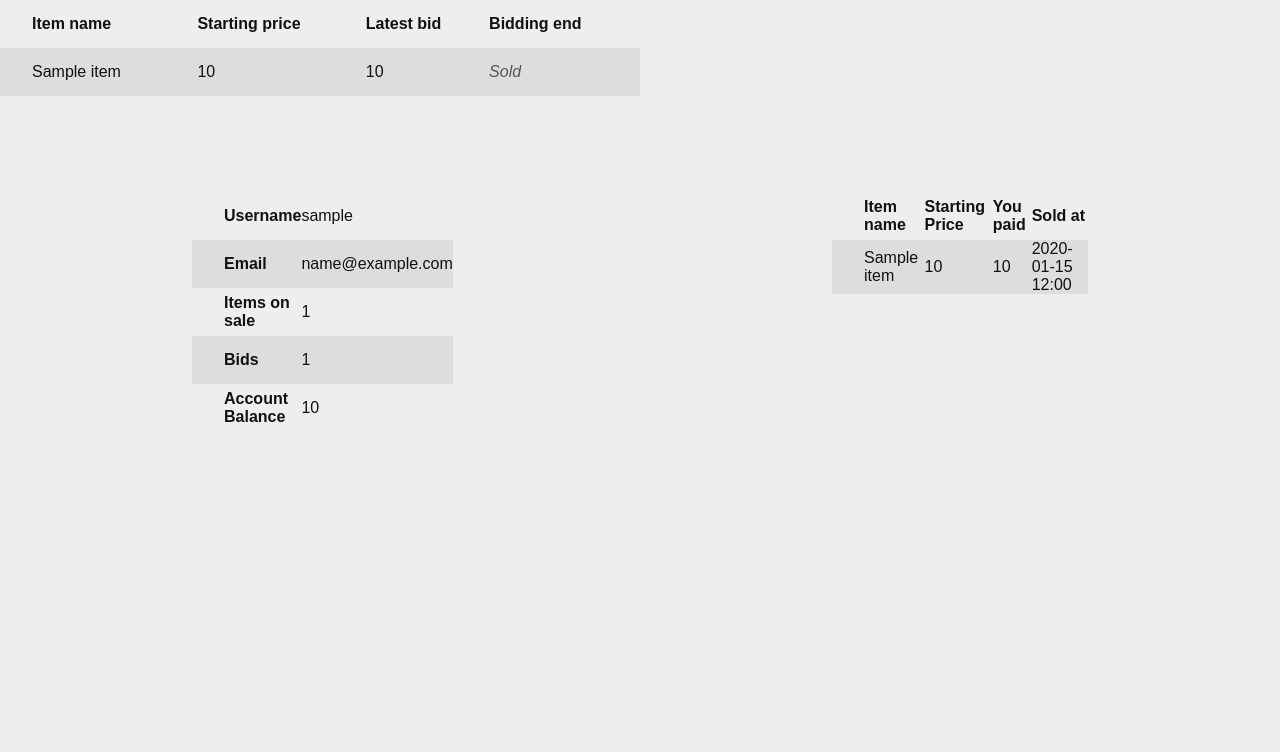
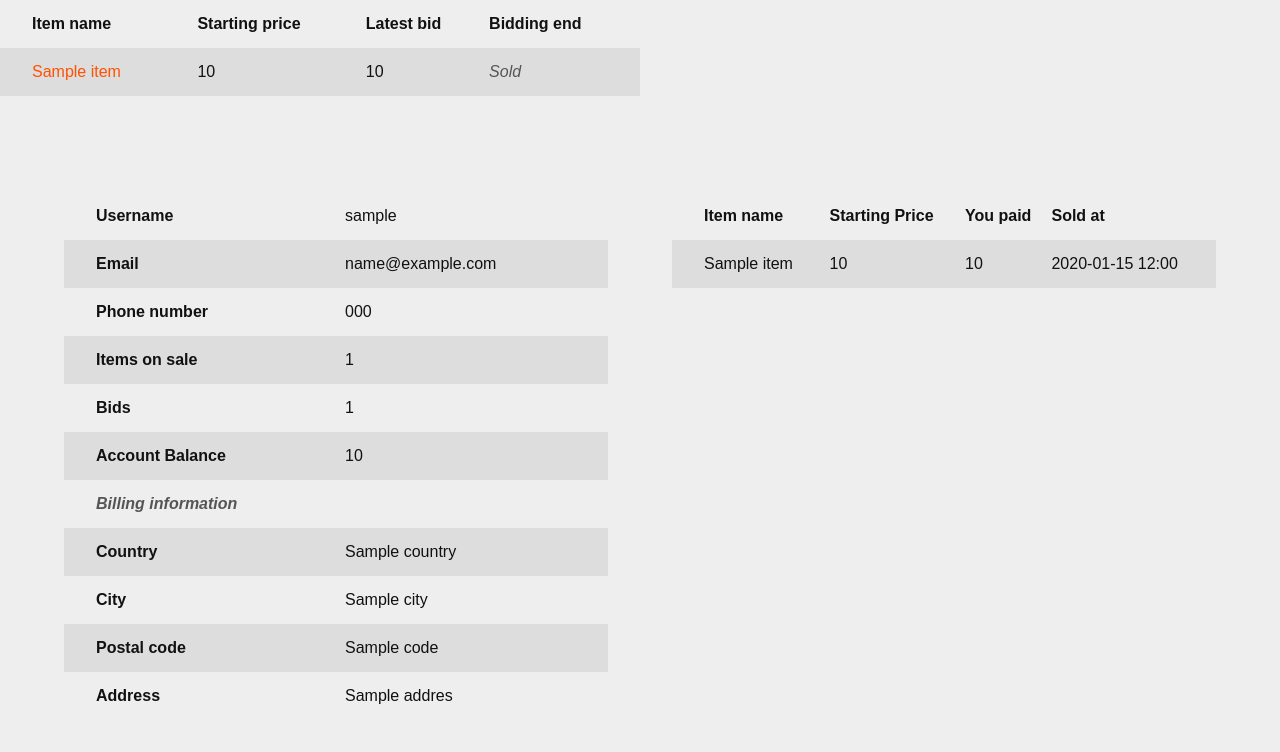
Before and after one commit to laurivaananen/Huutokauppa, a Flask app: page /user/1 in a window 1280 px wide. Shown: the part 48-800 px from the top of the page. Run offline with Flask 2, Linux system fonts and the light colour scheme; a user stored in the database is signed in; tables that the repository leaves empty hold one stand-in row (values such as "Sample post").

Commit message:
Improved user detail view

```diff
--- a/application/auth/views.py
+++ b/application/auth/views.py
@@ -86,7 +86,6 @@ def user_detail(user_id):
         items = account_information.items
         bought_items = account_information.bought_items
 
-
     return render_template("auth/detail.html", account_information=account_information, form=AccountDepositForm(), items=items, bought_items=bought_items)
 
 @login_required
--- a/application/items/tasks.py
+++ b/application/items/tasks.py
@@ -9,13 +9,9 @@ def sell_item(item_id):
     item = Item.query.get(item_id)
 
     highest_bid = item.highest_bid(item_id)
-    print(highest_bid)
     if highest_bid:
         item.sold = True
         bid = Bid.query.get(highest_bid)
-        bid_account = AccountInformation.query.get(bid.account_information_id)
-        print(bid_account)
-        print(item.buyer_account_information_id)
         item.buyer_account_information_id = bid.account_information_id
     else:
         item.hidden = True
--- a/application/static/theme.css
+++ b/application/static/theme.css
@@ -174,14 +174,14 @@ nav a:hover {
 .user-detail {
     grid-row: 3 / 4;
     grid-column: 1 / 2;
-    padding: 6em 30% 0 30%;
+    padding: 6em 5% 0 10%;
     align-self: start;
 }
 
 .user-bought-items {
     grid-row: 3 / 4;
     grid-column: 2 / 3;
-    padding: 6em 30% 0 30%;
+    padding: 6em 10% 0 5%;
     align-self: start;
 }
 
--- a/application/templates/auth/detail.html
+++ b/application/templates/auth/detail.html
@@ -47,6 +47,12 @@
         <th>Email</th>
         <td>{{ account_information.email_address }}</td>
     </tr>
+    {% if current_user.id == account_information.id %}
+    <tr>
+        <th>Phone number</th>
+        <td>{{ account_information.phone_number }}</td>
+    </tr>
+    {% endif %}
     <tr>
         <th>Items on sale</th>
         <td>{{ account_information.items_count(account_information.id) }}</td>
@@ -59,6 +65,25 @@
     <tr>
         <th>Account Balance</th>
         <td>{{ account_information.account_balance }}</td>
+    </tr>
+    <tr>
+        <th colspan="2" class="info-text">Billing information</th>
+    </tr>
+    <tr>
+        <th>Country</th>
+        <td>{{ account_information.country.name }}</td>
+    </tr>
+    <tr>
+        <th>City</th>
+        <td>{{ account_information.city.name }}</td>
+    </tr>
+    <tr>
+        <th>Postal code</th>
+        <td>{{ account_information.postal_code.name }}</td>
+    </tr>
+    <tr>
+        <th>Address</th>
+        <td>{{ account_information.street_address.name }}</td>
     </tr>
     {% endif %}
 </table>
@@ -75,7 +100,9 @@
             </tr>
             {% for item in items %}
             <tr>
-                <td>{{ item.name }}</td>
+                <td>
+                    <a class="important" href="{{ url_for('item_detail', item_id=item.id) }}">{{ item.name }}</a>
+                </td>
                 <td>{{ item.starting_price }}</td>
 
                 {% if item.latest_bid() %}
@@ -96,7 +123,7 @@
             {% endfor %}
         </table>
         {% else %}
-            <p>You have no items on sale</p>
+            <p class="info-text">You have no items on sale</p>
         {% endif %}
 {% endif %}
 
@@ -120,7 +147,7 @@
         {% endfor %}
     </table>
     {% else %}
-        <p>You haven't bought any items yet</p>
+        <p class="info-text">You haven't bought any items yet</p>
     {% endif %}
 {% endif %}
 
```
